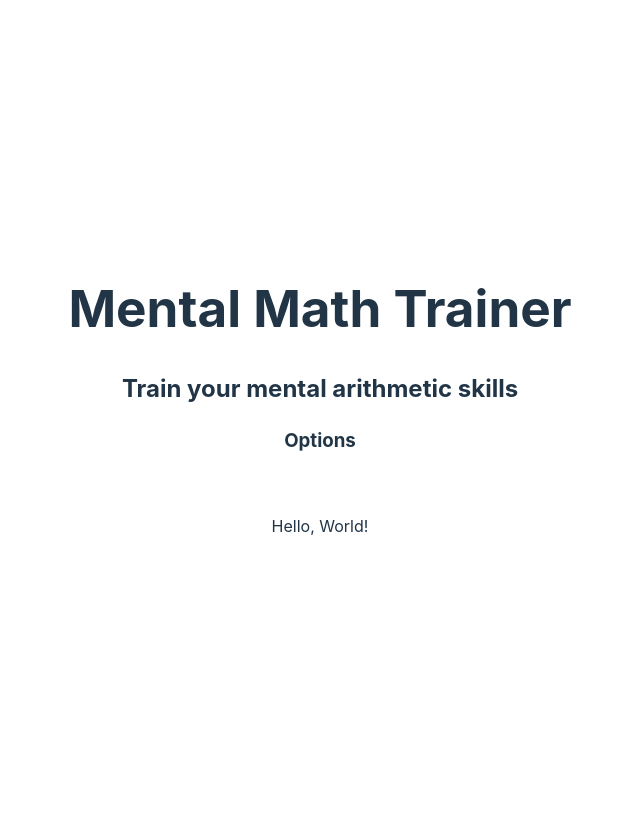
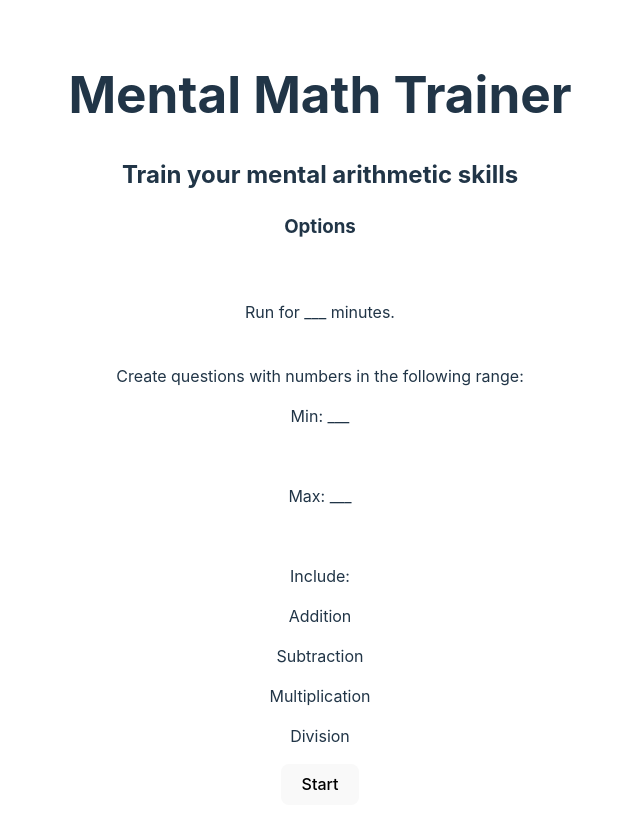
Before and after one commit to Yuvrajchandra/mental-math-trainer, a React (Vite) app: page / in a window 1280 px wide. Shown: the top 828 px of the page, without its empty margins (320-960 px from the left). Before the commit the page ends 800 px from the top, so only its background shows below. Built offline with nearby package versions, Linux system fonts and the light colour scheme.

Commit message:
Basic app set up

```diff
--- a/src/App.jsx
+++ b/src/App.jsx
@@ -11,7 +11,20 @@ function App() {
     <h2>Train your mental arithmetic skills</h2>
     <h3>Options</h3>
     <br />
-    <p>Hello, World!</p>
+    <p>Run for ___ minutes.</p>
+    <br />
+    <pr>Create questions with numbers in the following range:</pr>
+    <br />
+    <p>Min: ___</p>
+    <br />
+    <p>Max: ___</p>
+    <br />
+    <p>Include:</p>
+    <p>Addition</p>
+    <p>Subtraction</p>
+    <p>Multiplication</p>
+    <p>Division</p>
+    <button>Start</button>
     </>
   )
 }
```
